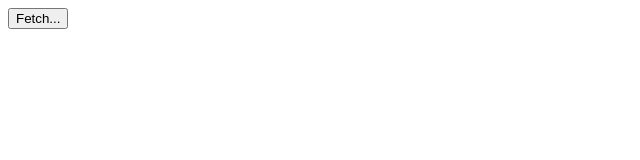
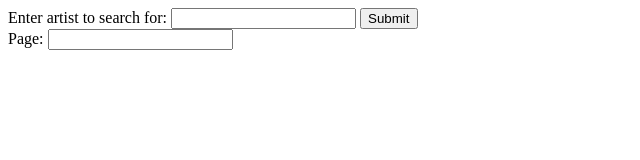
Before and after one commit to ericjackson0/kexp_plus, a plain HTML site: page index.html in a window 1280 px wide. Shown: the whole page, without its empty margins (0-640 px from the left). Drawn offline with Linux system fonts and the light colour scheme.

Commit message:
Search for an artist and specify a page (0-based). Rough draft.

```diff
--- a/index.html
+++ b/index.html
@@ -5,7 +5,13 @@
   </head>
   <body>
     <div>
-      <input type="button" onclick="fetchData()" value="Fetch..." />
+      <label for="artist">Enter artist to search for:</label>
+      <input type="text" id="artist" value="" />
+      <input type="button" id="submit" onclick="fetchData()" value="Submit" />
+    </div>
+    <div>
+      <label for="page">Page:</label>
+      <input type="text" id="page" value="" />
     </div>
     <div id="fetchResult">
     </div>
--- a/main.js
+++ b/main.js
@@ -1,6 +1,11 @@
 function fetchData() {
+  // Get artist value from input form box
+  const artist = document.getElementById('artist').value;
+  const page = document.getElementById('page').value;
+
   fetch(
-    'https://api.kexp.org/v2/plays/?format=json&limit=1&ordering=-airdate&airdate_before=2020-10-01T02:09:00.000Z',
+    `https://api.kexp.org/v2/plays/?airdate_after=&airdate_before=&has_comment=&exclude_airbreaks=&show_ids=&host_ids=&song=&song_exact=&artist=${artist}&artist_exact=&album=&album_exact=&label=&label_exact=&recording_id=&ordering=-airdate&offset=${page * 20}`,
+
     {
       headers: {
         accept: 'application/json, text/javascript, */*; q=0.01',
@@ -19,12 +24,17 @@ function fetchData() {
   )
     .then(response => response.json())
     .then(data => {
-      console.log({ data });
       const { results } = data;
-      console.log({ results });
-      const resultDiv = document.getElementById('fetchResult');
-      const newData = document.createTextNode(JSON.stringify(results));
-      resultDiv.appendChild(newData);
+
+      // Parse our data
+      const parsedResults = results.map(result => {
+        return `${result.artist} - ${result.song}<br/>${result.airdate}<br/>${result.comment}`;
+      });
+      console.log({ parsedResults });
+
+      const resultDiv = (document.getElementById('fetchResult').innerHTML = parsedResults.join(
+        '<br/><br/>',
+      ));
     })
     .catch(error => {
       console.log({ error });
```
Also changed, not shown: 1 other file.
